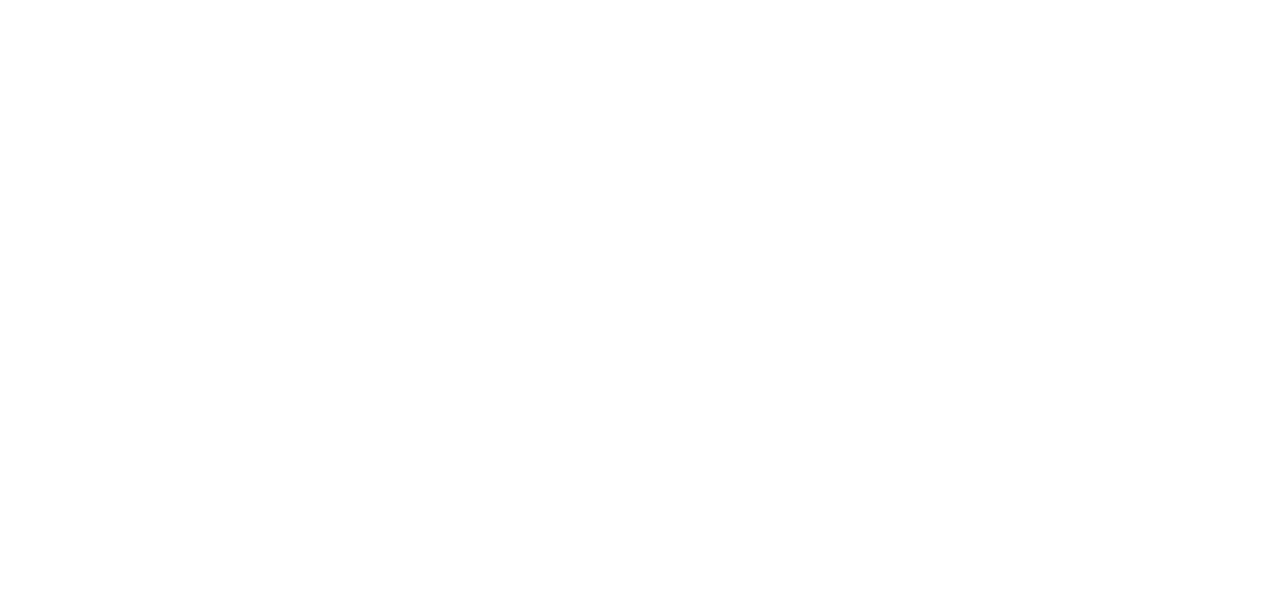
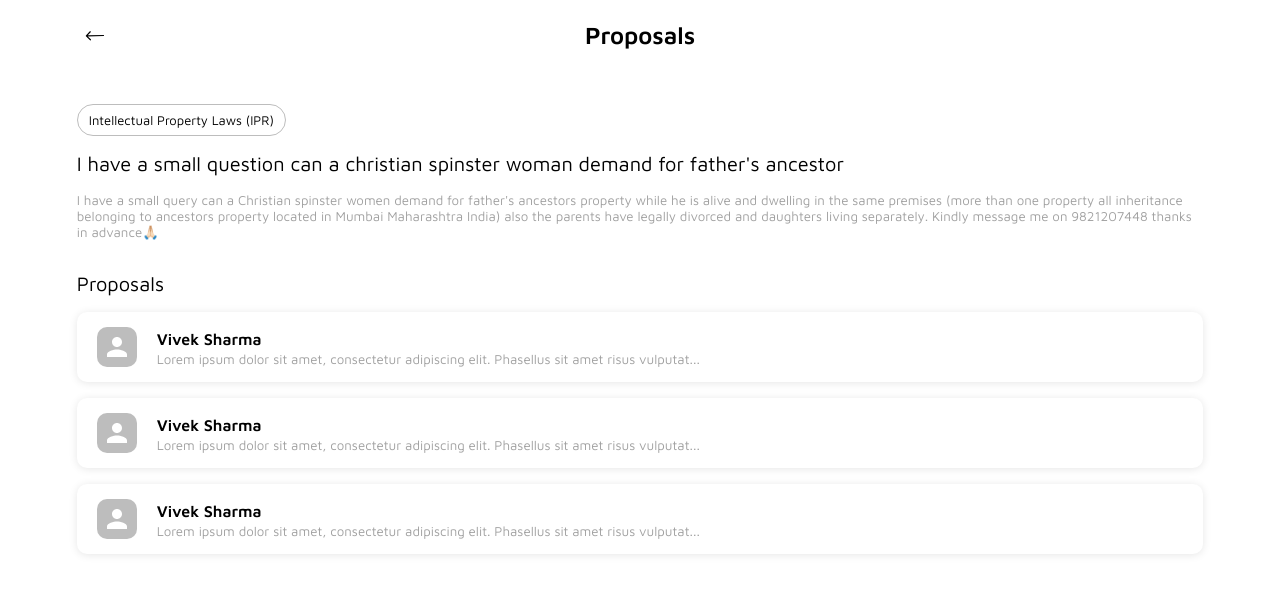
Before and after one commit to PranayB003/lawyers-eu, a React (Create React App) app: page /requests/1 in a window 1280 px wide. Before the commit this address had no page. Shown: the top 594 px of the page. Built offline with nearby package versions, Linux system fonts and the light colour scheme.

Commit message:
Implemented view-proposalRequest-and-its-replies page

```diff
--- a/src/App.js
+++ b/src/App.js
@@ -15,6 +15,7 @@ import ScheduleMeeting from "./pages/user/ScheduleMeeting/ScheduleMeeting";
 import PostQuestion from "./pages/user/PostQuestion";
 import RequestProposal from "./pages/user/RequestProposal";
 import MyRequests from "./pages/user/MyRequests";
+import ViewProposal from "./pages/user/ViewProposal";
 
 function App() {
     return (
@@ -47,6 +48,7 @@ function App() {
                 <Route path="forum/new" element={<PostQuestion />} />
                 <Route path="request-proposal" element={<RequestProposal />} />
                 <Route path="requests" element={<MyRequests />} />
+                <Route path="requests/:proposalID" element={<ViewProposal />} />
 
                 {/* Lawyer UI Routes */}
                 <Route path="lawyer/register" element={<LawyerRegister />} />
--- /dev/null
+++ b/src/components/PreviewCards/ProposalReplyPreview.js
@@ -0,0 +1,29 @@
+import React from "react";
+
+import classes from "./PreviewCards.module.css";
+import { Paper, Avatar, Typography, Stack } from "@mui/material";
+
+const ProposalReplyPreview = ({ lawyerName, message, lawyerImage }) => {
+    return (
+        <Paper className={classes.container}>
+            <Avatar
+                alt="Image"
+                variant="rounded"
+                src={lawyerImage}
+                className={classes.image}
+            />
+            <Stack className={classes.stack}>
+                <Typography fontWeight={600}>{lawyerName}</Typography>
+                <Typography
+                    variant="subtitle3"
+                    color="text.disabled"
+                    // className={classes.replyMessage}
+                >
+                    {`${message.slice(0, 90)}...`}
+                </Typography>
+            </Stack>
+        </Paper>
+    );
+};
+
+export default ProposalReplyPreview;
--- a/src/components/PreviewCards/ProposalPreview.js
+++ b/src/components/PreviewCards/ProposalRequestPreview.js
@@ -3,7 +3,7 @@ import React from "react";
 import classes from "./PreviewCards.module.css";
 import { Paper, Avatar, Typography, Stack } from "@mui/material";
 
-const ProposalPreview = ({
+const ProposalRequestPreview = ({
     question = "Random question testing testing testing testing testing",
     image,
     numberOfAnswers = "13",
@@ -32,4 +32,4 @@ const ProposalPreview = ({
     );
 };
 
-export default ProposalPreview;
+export default ProposalRequestPreview;
--- a/src/pages/user/MyRequests.js
+++ b/src/pages/user/MyRequests.js
@@ -5,7 +5,7 @@ import TitleBar from "../../components/TitleBar/TitleBar";
 import { ReactComponent as BackIcon } from "../../resources/Union.svg";
 import MeetingPreview from "../../components/PreviewCards/MeetingPreview";
 import ForumQuestionPreview from "../../components/PreviewCards/ForumQuestionPreview";
-import ProposalPreview from "../../components/PreviewCards/ProposalPreview";
+import ProposalRequestPreview from "../../components/PreviewCards/ProposalRequestPreview";
 
 const WrapperBox = styled((props) => <Box {...props} />)(({ theme }) => ({
     padding: "0 6vw 3vh",
@@ -40,7 +40,9 @@ const MyRequests = () => {
                         );
                     else if (request.type === "question-proposal")
                         return (
-                            <ProposalPreview key={`${request.type}${index}`} />
+                            <ProposalRequestPreview
+                                key={`${request.type}${index}`}
+                            />
                         );
                 })}
             </Stack>
--- /dev/null
+++ b/src/pages/user/ViewProposal.js
@@ -0,0 +1,81 @@
+import React from "react";
+
+import { styled, Box, Stack, Chip, Typography } from "@mui/material";
+import TitleBar from "../../components/TitleBar/TitleBar";
+import { ReactComponent as BackIcon } from "../../resources/Union.svg";
+import ProposalReplyPreview from "../../components/PreviewCards/ProposalReplyPreview";
+
+const WrapperBox = styled((props) => <Box {...props} />)(({ theme }) => ({
+    padding: "0 6vw 3vh",
+    display: "flex",
+    flexDirection: "column",
+}));
+
+const ChipStack = styled((props) => (
+    <Stack spacing={1} direction="row" {...props} />
+))({
+    flexWrap: "wrap",
+    rowGap: "5px",
+});
+
+const ViewProposal = () => {
+    const proposalRequestDetails = {
+        categories: ["Intellectual Property Laws (IPR)"],
+        question:
+            "I have a small question can a christian spinster woman demand for father's ancestor",
+        details:
+            "I have a small query can a Christian spinster women demand for father's ancestors property while he is alive and dwelling in the same premises (more than one property all inheritance belonging to ancestors property located in Mumbai Maharashtra India) also the parents have legally divorced and daughters living separately. Kindly message me on 9821207448 thanks in advance🙏🏻",
+        proposals: [
+            {
+                lawyerName: "Vivek Sharma",
+                message:
+                    "Lorem ipsum dolor sit amet, consectetur adipiscing elit. Phasellus sit amet risus vulputate, vehicula elit quis, iaculis dui. Donec dignissim orci in massa consequat, at euismod ipsum pellentesque.",
+            },
+            {
+                lawyerName: "Vivek Sharma",
+                message:
+                    "Lorem ipsum dolor sit amet, consectetur adipiscing elit. Phasellus sit amet risus vulputate, vehicula elit quis, iaculis dui. Donec dignissim orci in massa consequat, at euismod ipsum pellentesque.",
+            },
+            {
+                lawyerName: "Vivek Sharma",
+                message:
+                    "Lorem ipsum dolor sit amet, consectetur adipiscing elit. Phasellus sit amet risus vulputate, vehicula elit quis, iaculis dui. Donec dignissim orci in massa consequat, at euismod ipsum pellentesque.",
+            },
+        ],
+    };
+
+    return (
+        <WrapperBox>
+            <TitleBar Title="Proposals" startIcon={<BackIcon />} />
+            <Stack spacing={2} sx={{ mt: "3vh" }}>
+                <ChipStack spacing={1} direction="row">
+                    {proposalRequestDetails.categories.map((category) => (
+                        <Chip
+                            key={category}
+                            variant="outlined"
+                            label={category}
+                        />
+                    ))}
+                </ChipStack>
+                <Typography variant="h6">
+                    {proposalRequestDetails.question}
+                </Typography>
+                <Typography color="text.disabled" variant="subtitle3">
+                    {proposalRequestDetails.details}
+                </Typography>
+            </Stack>
+            <Stack spacing={2} sx={{ mt: "4vh" }}>
+                <Typography variant="h6">Proposals</Typography>
+                {proposalRequestDetails.proposals.map((proposal, index) => (
+                    <ProposalReplyPreview
+                        key={`${proposal.lawyerName}${index}`}
+                        lawyerName={proposal.lawyerName}
+                        message={proposal.message}
+                    />
+                ))}
+            </Stack>
+        </WrapperBox>
+    );
+};
+
+export default ViewProposal;
--- a/src/theme/typography.js
+++ b/src/theme/typography.js
@@ -40,6 +40,7 @@ const typography = {
     h6: {
         fontSize: "1.166rem",
         fontWeight: 400,
+        lineHeight: 1.2,
     },
     subtitle1: {
         fontSize: "1.25rem",
```
